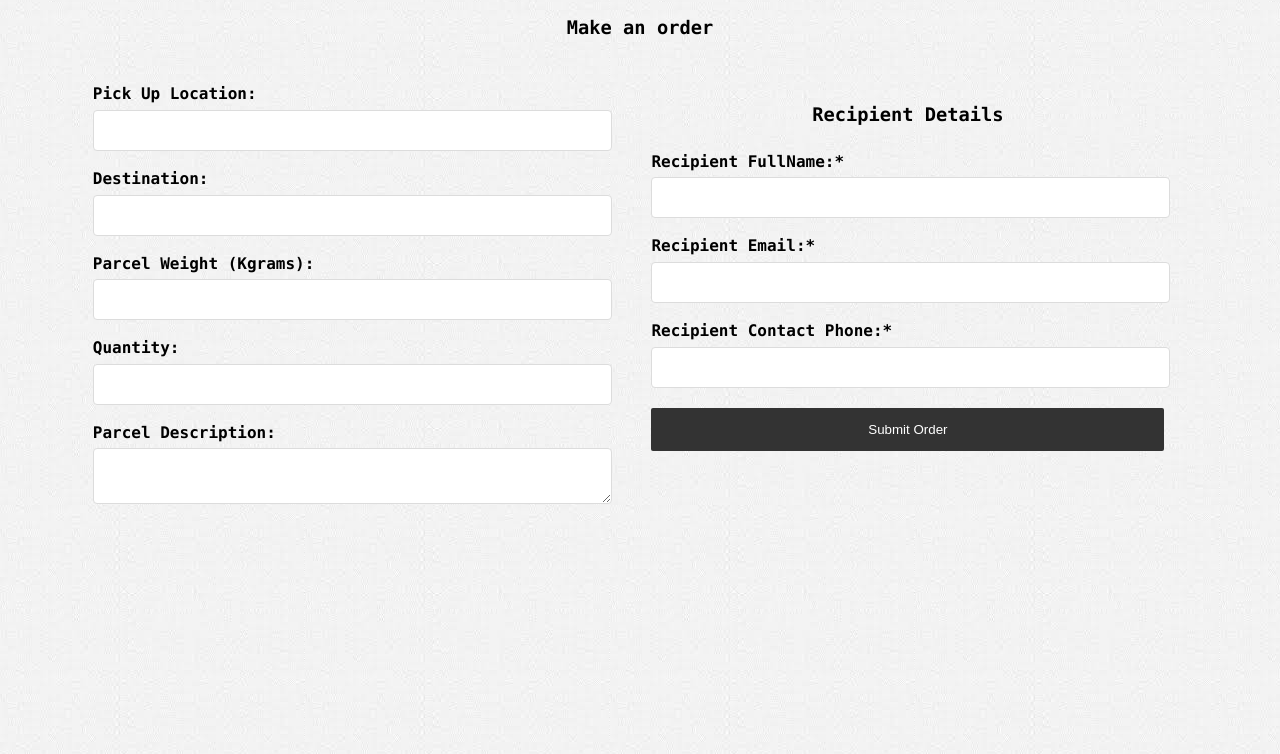
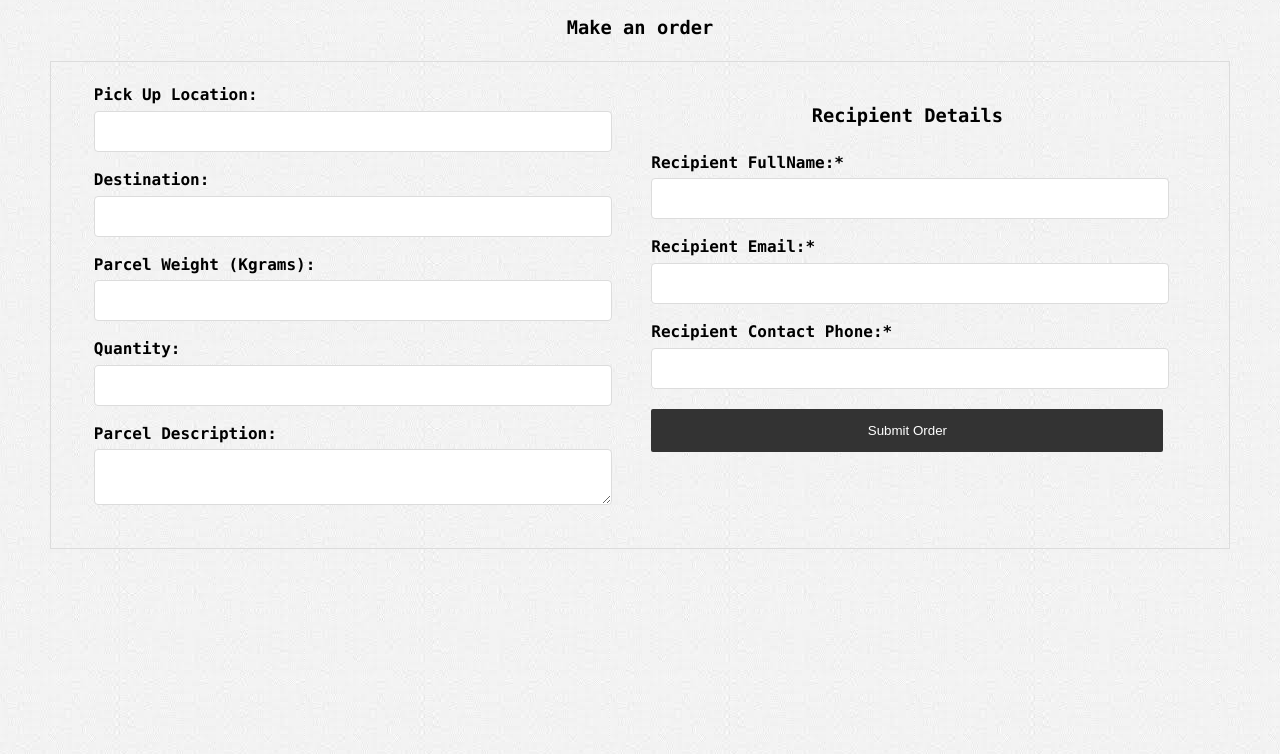
Before and after one commit to CryceTruly/SendIT, a plain HTML site: page createorder.html in a window 1280 px wide. Shown: the part 46-800 px from the top of the page. Drawn offline with Linux system fonts and the light colour scheme; some packages are replaced by stand-ins of ours; sample sign-in values are in the browser's storage.

Commit message:
added border to create dorm

```diff
--- a/css/main.css
+++ b/css/main.css
@@ -747,3 +747,7 @@ ul .errlist {
   .txt-type{
 	  font-size: 17px;
   }
+
+  .neworder,.newform{
+	  border: 1px solid gainsboro;
+  }
```
